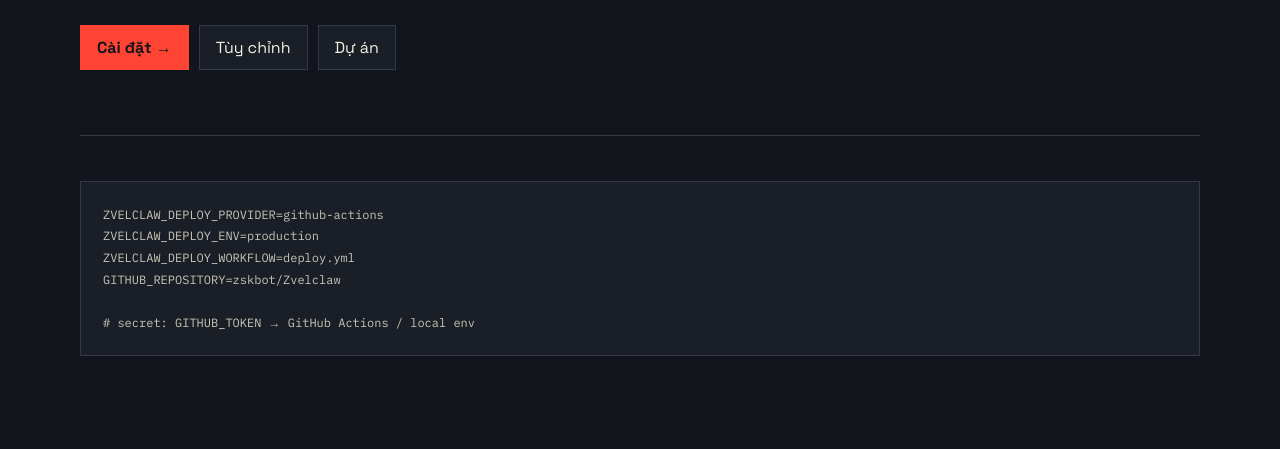
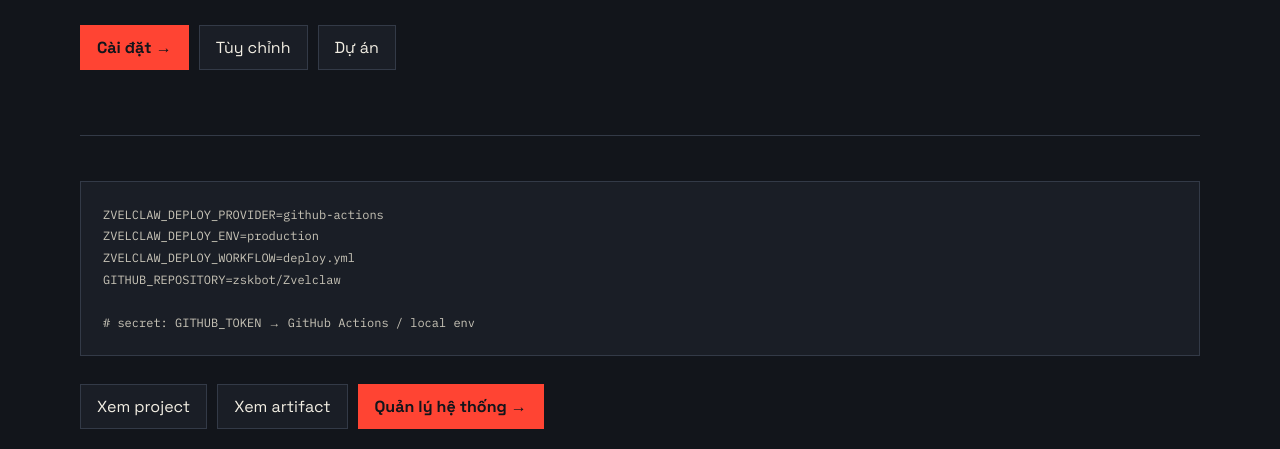
Before and after one commit to zskbot/Zvelclaw, a website: page pages/codes.html in a window 1280 px wide. Shown: the part 351-800 px from the top of the page. Drawn offline with Linux system fonts and the light colour scheme.

Commit message:
feat(ui): connect all navigation flows

```diff
--- a/pages/codes.html
+++ b/pages/codes.html
@@ -3,4 +3,4 @@
 ZVELCLAW_DEPLOY_WORKFLOW=deploy.yml
 GITHUB_REPOSITORY=zskbot/Zvelclaw
 
-# secret: GITHUB_TOKEN → GitHub Actions / local env</pre></div></section></main><footer class="footer"><span>Zvelclaw · Codes</span><span>Configuration / Secrets boundary</span></footer><script src="../app.js"></script></body></html>
+# secret: GITHUB_TOKEN → GitHub Actions / local env</pre></div><div class="toolbar"><a class="btn" href="projects.html">Xem project</a><a class="btn" href="artifacts.html">Xem artifact</a><a class="btn primary" href="settings.html">Quản lý hệ thống →</a></div></section></main><footer class="footer"><span>Zvelclaw · Codes</span><span>Configuration / Secrets boundary</span></footer><script src="../app.js"></script></body></html>
```
Also changed, not shown: pages/artifacts.html (+1 -1 lines), pages/customize.html (+1 -1 lines), pages/design.html (+1 -1 lines), pages/new.html (+1 -1 lines), pages/projects.html (+1 -1 lines), pages/settings.html (+1 -1 lines).
